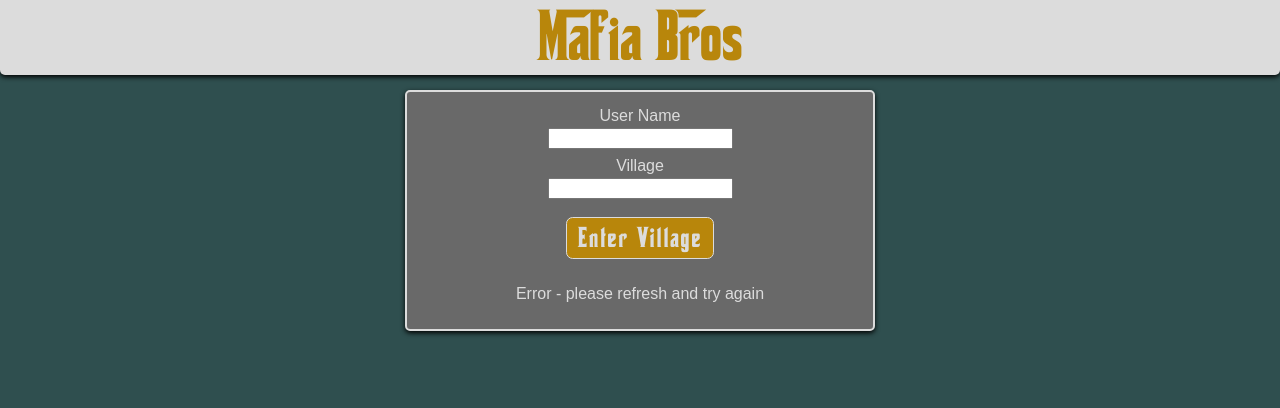
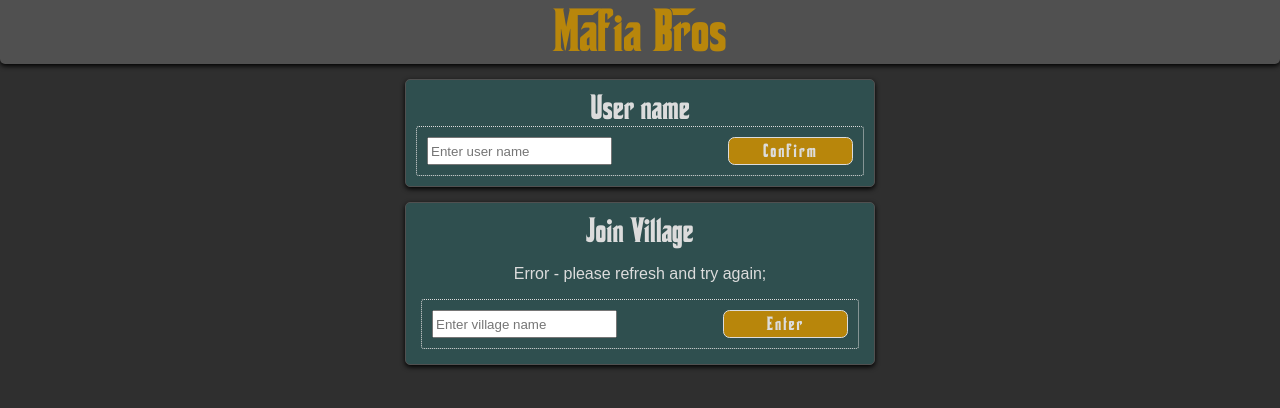
Before and after one commit to dom-harrison/mafia-bros, a React (Create React App) app: page / in a window 1280 px wide. Shown: the top 408 px of the page. Built offline with nearby package versions, Linux system fonts and the light colour scheme.

Commit message:
Reconnecting fixed

```diff
--- a/src/Components/App.js
+++ b/src/Components/App.js
@@ -1,27 +1,35 @@
 import React, { useState, useEffect } from "react";
+import JoinRoom from "./JoinRoom";
 import Room from "./Room";
-import Login from "./Login";
-import { onNewMessage, onRoomStatus, onRoomUsers, emit, onConnectionError } from "../api/index";
+import SetName from "./SetName";
+import Modal from "./Modal";
+import { onNewMessage, onOpenRooms, onRoomStatus, onRoomUsers, emit, onConnectionError, onReconnect, onDisconnect, socketOff } from "../api/index";
 
 const App = () => {
-  const [userName, setUserName] = useState('')
+  const [userName, setUserName] = useState('');
+  const [openRooms, setOpenRooms] = useState([]);
   const [roomName, setRoomName] = useState('');
-  const [formComplete, setFormComplete] = useState(false);
   const [messages, setMessages] = useState([]);
-  const [room, setRoom] = useState({});
+  const [room, setRoom] = useState(undefined);
   const [roomUsers, setRoomUsers] = useState([]);
   const [connectError, setConnectError] = useState(undefined);
+  const [modalMessage, setModalMessage] = useState('');
+  const [modalConfirm, setModalConfirm] = useState(undefined);
 
   useEffect(() => {
     document.title = 'Mafia Bros'
     onNewMessage(data => {
       setMessages(m => [...m, data]);
     });
+    onOpenRooms(rooms => {
+      setOpenRooms(rooms);
+    });
     onRoomStatus(data => {
       setRoom(data);
+      setModalMessage('');
       setConnectError(false);
     });
-    onRoomUsers(updatedUsers => {
+    onRoomUsers((updatedUsers = []) => {
       setRoomUsers(currentUsers => {
         if (currentUsers.length === 0) {
           return updatedUsers;
@@ -29,7 +37,7 @@ const App = () => {
           const users = [...currentUsers];
           updatedUsers.forEach(updatedUser => {
             const userIx = users.findIndex(us => us.name === updatedUser.name);
-            if (userIx === -1) {
+            if (userIx === -1 && !updatedUser.remove && updatedUser.name) {
               users.push(updatedUser);
             } else if (updatedUser.remove) {
               users.splice(userIx, 1);
@@ -45,26 +53,53 @@ const App = () => {
     });
     onConnectionError(res => {
       setConnectError(res);
-      setRoom({});
-      setRoomUsers([]);
+      if (res === 'room-unavailable') {
+        setModalMessage('');
+        console.log('Room unavailable leave room');
+        handleLeaveRoom();
+      }
     })
+    window.addEventListener("beforeunload", (e) => {
+      console.log('Unload leave room');
+      handleLeaveRoom();
+    });
+    return () => {
+      window.removeEventListener("beforeunload", (e) => {
+        handleLeaveRoom();
+      });
+    }
   }, []);
 
-  const handleLogin = (name, roomName) => {
-    setRoomName(roomName);
-    setRoom({});
+  useEffect(() => {
+    onReconnect(() => {
+      if (userName && roomName) {
+        setModalMessage('Reconnecting');
+        console.log('Reconnecting to room:', roomName);
+        emit('login', { name: userName, roomName: roomName, reconnecting: true });
+      }
+    })
+    onDisconnect(() => {
+      if (userName && roomName) {
+        setModalMessage('Reconnecting');
+      }
+    })
+    return () => {
+      socketOff();
+    }
+  }, [userName, roomName])
+
+  const handleLogin = (choosenRoom) => {
+    setRoomName(choosenRoom);
     setRoomUsers([]);
-    emit('login', { name, roomName });
-    setUserName(name);
-    setFormComplete(true);
+    emit('login', {name: userName, roomName: choosenRoom});
   }
 
   const handleLeaveRoom = () => {
-    emit('leave_room', roomName);
-    setFormComplete(false);
-    setRoom({});
+    console.log('Leave room');
+    setRoom(undefined);
     setRoomUsers([]);
     setRoomName('');
+    emit('leave_room');
   }
 
   const handleStartGame = () => {
@@ -77,11 +112,16 @@ const App = () => {
 
   return (
   <div id='app' className="app">
+    {modalMessage && <Modal message={modalMessage} onConfirm={modalConfirm}/>}
     <div className="app-header">Mafia Bros</div>
     <div className="app-body">
-    {(!formComplete || !!connectError)  &&
-    <Login handleLogin={handleLogin} connectError={connectError} />}
-    {formComplete && !connectError &&
+    {!room &&
+      <div>
+      <SetName setUserName={setUserName} userName={userName}/>
+      <JoinRoom openRooms={openRooms} handleLogin={handleLogin} connectError={connectError} userName={userName} />
+      </div>
+    }
+    {!!room &&
       <Room
         userName={userName}
         room={room}
@@ -90,6 +130,8 @@ const App = () => {
         handleLeaveRoom={handleLeaveRoom}
         handleStartGame={handleStartGame}
         handleAction={handleAction}
+        setModalMessage={setModalMessage}
+        setModalConfirm={setModalConfirm}
       />}
     </div>
   </div>
--- /dev/null
+++ b/src/Components/JoinRoom.js
@@ -0,0 +1,68 @@
+import React, { useState } from 'react';
+
+const OpenRooms = ({ openRooms, handleLogin, connectError, userName }) => {
+
+  const [inputRoom, setInputRoom] = useState('');
+  const [choosenRoom, setChoosenRoom] = useState('');
+  const [validationError, setValidationError] = useState('');
+
+  const connectMessage = () => {
+    switch (connectError) {
+      case 'game-started':
+        return 'Game already started';
+      case 'room-unavailable':
+        return 'Room not available'
+      default:
+        return 'Error - please refresh and try again;'
+    }
+  }
+
+
+  const handleInput = (e) => {
+    const input = e.target.value.substr(0, 12);
+    setInputRoom(input.trim().toUpperCase());
+  }
+
+  const handleClick = (room) => {
+    setChoosenRoom(room);
+  }
+
+  const handleSubmit = (e) => {
+    e.preventDefault();
+
+    if (!userName) {
+      setValidationError('Please confirm user name');
+    } else if (choosenRoom) {
+      handleLogin(choosenRoom);
+      setValidationError('');
+      setInputRoom('');
+    }
+  }
+
+  const rooms = openRooms.map(room => (
+    <div className="room-option" key={room}>
+      <span className="room-span"><span className="room-name">{room}</span></span>
+      <button className="button join-room" type='submit' onClick={() => handleClick(room)}>Enter</button>
+      {validationError && room === choosenRoom && <div className="validation-error">{validationError}</div> }
+    </div>
+  ))
+
+  return (
+    <form className="join-room section" onSubmit={handleSubmit}>
+      <div className="title">Join Village</div>
+      {connectError && <p className="connection-error">{connectMessage()}</p>}
+      <div className="rooms-grid">
+        {rooms}
+        <div className="room-option">
+          <span className="room-span">
+            <input value={inputRoom} placeholder="Enter village name" onChange={(e) => handleInput(e)} />
+          </span>
+          <button className="button join-room" type='submit' onClick={() => handleClick(inputRoom)}>Enter</button>
+          {validationError && !!inputRoom && <div className="validation-error">{validationError}</div>}
+        </div>
+      </div>
+    </form>
+  );
+};
+
+export default OpenRooms;
--- a/src/Components/Login.js
+++ b/src/Components/Login.js
@@ -24,8 +24,9 @@ const Login = ({ handleLogin, connectError }) => {
 
   return (
     <form className="login section" onSubmit={handleSubmit}>
+      <div className="title">Start Village</div>
       <div className="field">User Name<br/><input value={inputName} onChange={(e) => handleInput(e, 'name') } /></div>
-      <div className="field">Village<br/><input value={inputRoom} onChange={(e) => handleInput (e, 'village')} /></div>
+      <div className="field">Village Name<br/><input value={inputRoom} onChange={(e) => handleInput (e, 'village')} /></div>
       <button className="button primary" type='submit'>Enter Village</button>
       {connectError && <p className="connection-error">{connectError === 'Game started' ? 'Game already started': 'Error - please refresh and try again'}</p>}
     </form>
--- /dev/null
+++ b/src/Components/Modal.js
@@ -0,0 +1,15 @@
+import React from 'react';
+
+const Modal = ({message = '', onConfirm}) => {
+
+    return (
+      <div className={`modal ${message ? 'show': ''}`}>
+        <div className="background"></div>
+        <div className="foreground">
+          <span className="modal-message">{message}</span>
+        </div>
+      </div>
+    );
+  };
+
+  export default Modal;
--- a/src/Components/Room.js
+++ b/src/Components/Room.js
@@ -2,7 +2,7 @@ import React, { useState, useEffect } from 'react';
 import UserTile from "./UserTile";
 
 
-const Room = ({ userName = '', room = {}, roomUsers = [], handleLeaveRoom, handleStartGame, handleAction }) => {
+const Room = ({ userName = '', room = {}, roomUsers = [], handleLeaveRoom, handleStartGame, handleAction, setModalMessage, setModalConfirm }) => {
   const { name, dayCount, nightTime, aliveCount, message, votes, revote, gameOver } = room;
   const revoteCount = revote ? revote.count : 0;
 
@@ -21,17 +21,20 @@ const Room = ({ userName = '', room = {}, roomUsers = [], handleLeaveRoom, handl
       ...roomUsers[userIndex],
       host
     }));
-    if (roomUsers && roomUsers.length < 4) {
-      setUserMessage(`Need ${4 - roomUsers.length} more players`)
+    if (roomUsers && roomUsers.length < 4 && !gameOver) {
+      setUserMessage(`${4 - roomUsers.length} more players needed...`)
     } else {
       setUserMessage('');
     }
-  }, [roomUsers, userName])
+  }, [roomUsers, userName, gameOver])
 
   useEffect(() => {
     setActionCompleted(false);
     setSelectedIndex(undefined);
-  }, [nightTime, revoteCount])
+    if (dayCount === 0) {
+      setPreviousTarget('');
+    }
+  }, [nightTime, revoteCount, dayCount])
 
   const handleUserClick = (target, index) => {
     if (dayCount > 0 &&
@@ -53,10 +56,21 @@ const Room = ({ userName = '', room = {}, roomUsers = [], handleLeaveRoom, handl
     }
   }
 
+  const handleLeaveClick = () => {
+    setModalMessage('Are you sure you want to leave?');
+    setModalConfirm(handleLeaveRoom);
+  }
+
   const gameReady = roomUsers && roomUsers.length > 3;
   const gamePosition = dayCount > 0 ? `${nightTime ? 'Night' : 'Day'} ${dayCount}` : '';
   const voteCount = votes ? Object.values(votes).reduce((a, b) => a + b, 0) : 0;
   const voteTracker = nightTime || dayCount === 0 ? undefined : `[${voteCount}/${aliveCount}]`;
+
+  const title = () => {
+    if (gameOver) { return 'Game over!' }
+    else if (gamePosition) { return gamePosition }
+    else { return `Welcome to ${name}` };
+  }
 
   const instruction = () => {
     if (dayCount > 0 && user.dead) {
@@ -88,15 +102,16 @@ const Room = ({ userName = '', room = {}, roomUsers = [], handleLeaveRoom, handl
       you={user && user.name === u.name}
       key={u.name}
       revoteCandidate={revote && revote.users.some(us => us === u.name)}
+      userVotes={votes[u.name]}
     />
   );
 
   return (
     <div className={`room section ${nightTime ? 'night' : 'day'}`}>
-      <div className="title">{gamePosition ? gamePosition : `Welcome to ${name}`}</div>
-      {dayCount > 0 && !gameOver? <div>{`${instruction()} ${voteTracker ? voteTracker : ''}`}</div> : undefined}
+      <div className="title">{title()}</div>
+      {dayCount > 0 && !gameOver? <div className="instruction">{`${instruction()} ${voteTracker ? voteTracker : ''}`}</div> : undefined}
       <div className="users">{userTiles}</div>
-      <div>{userMessage || message}</div>
+      <div className="user-message">{userMessage || message}</div>
       {dayCount === 0 && user.host &&
         <button
           className={`button primary ${gameReady ? '' : 'deactivated'}`}
--- /dev/null
+++ b/src/Components/SetName.js
@@ -0,0 +1,46 @@
+import React, { useState } from 'react';
+
+const Login = ({ setUserName, userName = '' }) => {
+
+  const [inputName, setInputName] = useState(userName);
+  const [confirmed, setConfirmed] = useState(!!userName);
+
+
+  const handleInput = (e, field) => {
+    const input = e.target.value.substr(0, 12);
+    if (field === 'name') {
+      setInputName(input);
+    }
+  }
+
+  const handleSubmit = (e) => {
+    e.preventDefault();
+
+    if (confirmed) {
+      setConfirmed(false)
+      setUserName('');
+    } else if (inputName) {
+      setUserName(inputName);
+      setConfirmed(true);
+    }
+  }
+
+  return (
+    <form className="set-name section" onSubmit={handleSubmit}>
+      <div className="title">User name</div>
+      {confirmed ?
+        <div className="input-body">
+          <span className="name-span">{userName}</span>
+          <button className="button edit-name" type='submit'>Edit</button>
+        </div>
+        :
+        <div className="input-body">
+          <span className="input-span"><input value={inputName} placeholder="Enter user name" onChange={(e) => handleInput(e, 'name') } /></span>
+          <button className="button confirm-name" type='submit'>Confirm</button>
+        </div>
+      }
+    </form>
+  );
+};
+
+export default Login;
--- a/src/Components/UserTile.js
+++ b/src/Components/UserTile.js
@@ -7,20 +7,20 @@ const SYMBOL = {
   "doctor": "♥️",
 };
 
-const UserTile = ({ user = {}, index = 0, selected = false, handleUserClick, you = false, revoteCandidate }) => {
-  const { name, dead, role } = user;
+const UserTile = ({ user = {}, index = 0, selected = false, handleUserClick, you = false, revoteCandidate, userVotes }) => {
+  let { name, dead, role } = user;
 
   const symbol = role ? SYMBOL[role] : '';
 
     return (
-      <div className={`user${selected ? ' selected' : ''}${you ? ' you' : ''}${revoteCandidate ? ' revote' : ''}`}  onClick={() => dead ? false : handleUserClick(name, index)}>
-        <div className="user-text">{name}</div>
+      <div className={`user${selected ? ' selected' : ''}${you ? ' you' : ''}${revoteCandidate ? ' revote' : ''}${dead ? ' dead' : ''}`}  onClick={() => dead ? false : handleUserClick(name, index)}>
+        <div className={`user-text${dead ? ' dead' : ''}`}>{name}</div>
         <div className={`card ${role ? role : 'unknown'}${dead ? ' dead' : ''}`}>
           <span className="top">{symbol}</span>
           <span>{role || '?'}</span>
           <span className="bottom">{symbol}</span>
+          <div className={`user-votes ${!userVotes ? ' hidden' : ''}`}>{userVotes}</div>
         </div>
-        <div className="user-text">{dead ? 'Dead' : 'Alive'}</div>
       </div>
     );
   };
--- a/src/api/index.js
+++ b/src/api/index.js
@@ -1,4 +1,10 @@
 import socketIOClient from "socket.io-client";
+
+console.log(process.env);
+
+if (process.env.NODE_ENV === 'development' || process.env.REACT_APP_DEBUG === 'true') {
+  console.log('Debug on');
+}
 
 const clientHost = window.location.hostname;
 let endpoint = `${clientHost}:4000`
@@ -32,18 +38,44 @@ export const onNewMessage = (cb) => {
   });
 }
 
+export const onOpenRooms = (cb) => {
+  socket.on("open_rooms", rooms => {
+    // console.log(rooms);
+    cb(rooms);
+  });
+}
+
 export const onRoomStatus = (cb) => {
     socket.on("room_status", data => {
-      // console.log(data);
+      console.log('Status:', data);
       cb(data);
     });
 }
 
 export const onRoomUsers = (cb) => {
   socket.on("room_users", users => {
-    // console.log(users);
+    console.log('Users:', users);
     cb(users);
   });
+}
+
+export const onReconnect = (cb) => {
+  socket.on("reconnect", () => {
+    console.log('reconnected');
+    cb();
+  });
+}
+
+export const onDisconnect = (cb) => {
+  socket.on("disconnect", () => {
+    console.log('disconnect');
+    cb();
+  });
+}
+
+export const socketOff = () => {
+  socket.off("reconnect");
+  socket.off("disconnect");
 }
 
 export const emit = (type, message) => {
--- a/src/index.scss
+++ b/src/index.scss
@@ -8,13 +8,14 @@
   src: local('CorleoneDue'), url(./fonts/CorleoneDue.TTF) format('truetype');
 }
 
+* { box-sizing: border-box }
 
 body {
   text-align: center;
   font-family: Arial, Helvetica, sans-serif;
   color: gainsboro;
   margin: auto 0;
-  background: darkslategrey;
+  background: #2f2f2f;
   width: 100%;
 
 }
@@ -23,13 +24,13 @@ body {
   height: 100vh;
 
   .app-header {
-    background: gainsboro;
+    background: #505050;
     border-radius: 0 0 5px 5px;
     box-shadow: 0px 2px 5px 0px black;
     color: darkgoldenrod;
     cursor: default;
     font-family: Corleone, Arial, Helvetica, sans-serif;
-    font-size: 45pt;
+    font-size: 38pt;
     position: fixed;
     width: 100%;
     z-index: 100;
@@ -37,46 +38,47 @@ body {
   }
 
   .app-body {
-    height: calc(100% - 75px);
+    height: calc(100% - 64px);
     margin: 0 auto;
     max-width: 500px;
-    padding-top: 75px;
+    padding-top: 64px;
   }
 }
 
 .section {
-  background: dimgrey;
-  border: solid 2px gainsboro;
+  background: darkslategrey;
+  border: solid 1px #505050;
   border-radius: 5px;
   box-shadow: 0px 2px 5px 0px black;
-  box-sizing: border-box;
   margin: 15px 15px;
   padding: 10px;
   position: relative;
+
+  .title {
+    color: gainsboro;
+    font-family: CorleoneDue, Arial, Helvetica, sans-serif;
+    font-size: 22pt;
+  }
 
   .field {
     margin: 5px
   }
 
   input {
-    margin: 3px;
+    height: 100%
   }
 
 }
 
 .room {
   min-height: calc(100% - 30px);
-
-  .title{
-    color: gainsboro;
-    font-family: CorleoneDue, Arial, Helvetica, sans-serif;
-    font-size: 25pt;
-  }
+  padding-bottom: 45px;
 
   .users {
     display: flex;
     flex-wrap: wrap;
-    margin-top: 10px;
+    margin: 10px 0;
+    justify-content: center;
   }
 
   &.night{
@@ -84,12 +86,105 @@ body {
   }
 }
 
+
+.set-name {
+  min-height: calc(100% - 30px);
+
+  .input-body {
+    margin: auto;
+    border: 1px dotted gainsboro;
+    border-radius: 3px;
+    display: flex;
+    height: 50px;
+
+      .input-span {
+        text-align: left;
+        margin: 10px 0 10px 10px;
+        width: 70%;
+      }
+
+      .name-span {
+        color: darkgoldenrod;
+        font-family: Corleone, Arial, Helvetica, sans-serif;
+        font-size: 30pt;
+        line-height: 100%;
+        margin: auto;
+        width: 70%;
+      }
+
+      .confirm-name {
+        font-size: 12pt;
+        width: 30%;
+        padding: 0;
+        margin: 10px 10px 10px;
+      }
+
+      .edit-name {
+        font-size: 12pt;
+        width: 30%;
+        padding: 0;
+        margin: 10px 10px 10px;
+        background: transparent;
+        border: 1px solid darkgoldenrod;
+        color: darkgoldenrod;
+      }
+  }
+}
+
+.join-room {
+  min-height: calc(100% - 30px);
+
+  .rooms-grid {
+    margin: auto;
+
+    .room-option {
+      border: 1px dotted gainsboro;
+      border-radius: 3px;
+      display: flex;
+      flex-wrap: wrap;
+      margin: 5px;
+      padding: 10px;
+
+      .room-span {
+        height: 28px;
+        text-align: left;
+        width: 70%;
+
+        .room-name{
+          color: gainsboro;
+          font-family: CorleoneDue, Arial, Helvetica, sans-serif;
+          font-size: 20pt;
+        }
+
+        input {
+          height: 100%;
+        }
+
+      }
+
+      .join-room{
+        font-size: 12pt;
+        height: 28px;
+        margin: 0;
+        padding: 0;
+        width: 30%;
+      }
+
+      .validation-error {
+        color: indianred;
+        margin-top: 5px;
+        width: 100%;
+      }
+    }
+  }
+}
+
 .user {
   border-radius: 5px;
   margin: 5px;
-  min-width: 60px;
-  min-height: 60px;
-  padding: 5px;
+  min-width: 80px;
+  min-height: 80px;
+  padding: 5px 0 10px;
 
   &.revote {
     background: darkgrey;
@@ -97,6 +192,11 @@ body {
 
   &.selected {
     background: darkgoldenrod;
+  }
+
+  &.dead {
+    opacity: 0.3;
+    transition: 1s;
   }
 
   &.you {
@@ -124,10 +224,10 @@ body {
     color: darkslategrey;
     display: inline-block;
     font-size: 8pt;
-    height: 60px;
+    height: 70px;
     margin: 0 auto;
     vertical-align: middle;
-    width: 50px;
+    width: 55px;
 
     &.unknown {
       background: indianred;
@@ -162,6 +262,25 @@ body {
       &.bottom {
         justify-content: flex-end;
         padding-right: 5px;
+      }
+    }
+
+    .user-votes {
+      z-index: 100;
+      background: darkgoldenrod;
+      color: gainsboro;
+      width: 20px;
+      height: 20px;
+      left: -5px;
+      position: relative;
+      bottom: 15px;
+      border-radius: 15px;
+      font-size: 16px;
+      border: 1px solid;
+      transition: 1s;
+
+      &.hidden {
+        display: none;
       }
     }
 
@@ -237,3 +356,46 @@ body {
     cursor: default;
   }
 }
+
+.modal {
+  width: 100%;
+  height: 0;
+  transition: 2s;
+  display: none;
+
+  &.show {
+    display: block;
+  }
+
+  .background {
+    z-index: 200;
+    opacity: 0.75;
+    background-color: black;
+    position: fixed;
+    top: 0;
+    bottom: 0;
+    left: 0;
+    right: 0;
+  }
+
+  .foreground {
+    background: #505050;
+    border: solid 1px gainsboro;
+    border-radius: 5px;
+    box-shadow: 0px 2px 5px 0px black;
+    position: relative;
+    top: 200px;
+    margin: auto;
+    width: 250px;
+    z-index: 300;
+  }
+
+  .modal-message {
+    color: darkgoldenrod;
+    font-family: CorleoneDue, Arial, Helvetica, sans-serif;
+    font-size: 20pt;
+    letter-spacing: 2px;
+    line-height: 50px;
+  }
+
+}
```
Also changed, not shown: 1 other file (tests, documents, lock files or other folders).
